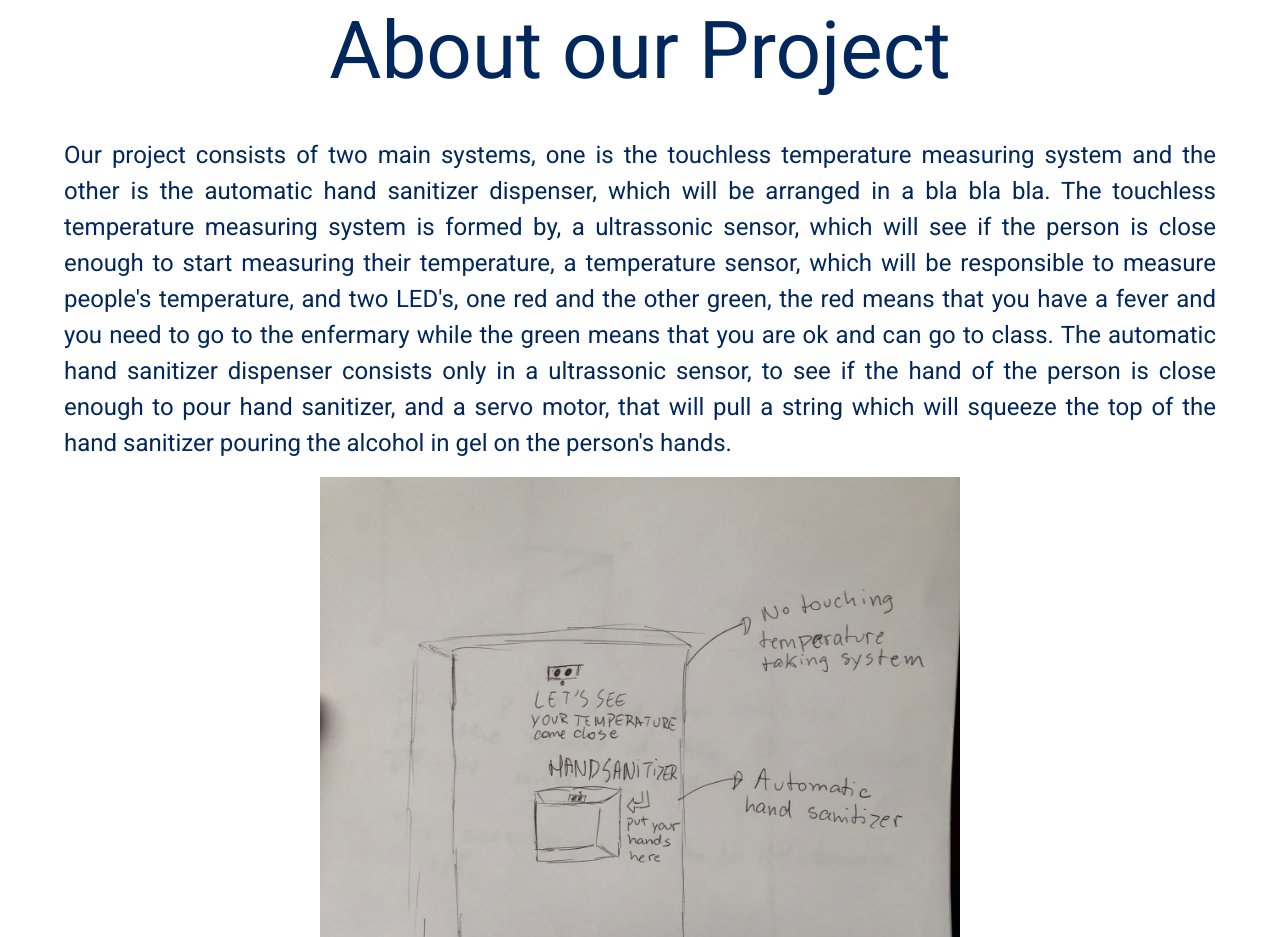
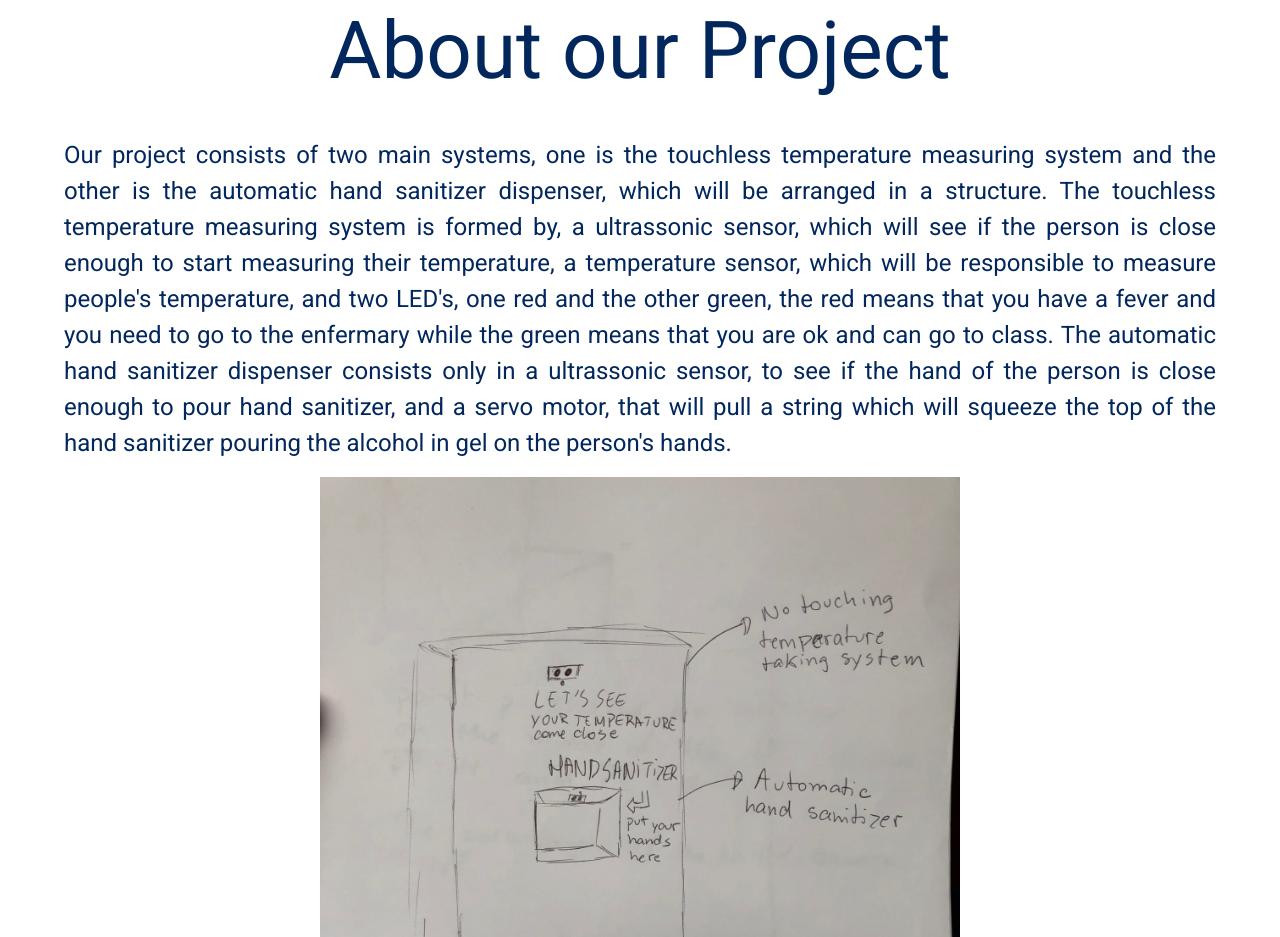
Before and after one commit to MateusIkezaki/FifthTermWeb, a website: page public/Station.html in a window 1280 px wide. Shown: the part 2575-3512 px from the top of the page. Drawn offline with nearby package versions, Linux system fonts and the light colour scheme.

Commit message:
rip mumbling

```diff
--- a/public/Station.html
+++ b/public/Station.html
@@ -123,7 +123,7 @@
     </div>
     <div class="projectdesc">
         <p>Our project consists of two main systems, one is the touchless temperature measuring system and the other is the
-            automatic hand sanitizer dispenser, which will be arranged in a bla bla bla. The touchless temperature
+            automatic hand sanitizer dispenser, which will be arranged in a structure. The touchless temperature
             measuring system is formed by, a ultrassonic sensor, which will see if the person is close enough to start
             measuring their temperature, a temperature sensor, which will be responsible to measure people's temperature,
             and two LED's, one red and the other green, the red means that you have a fever and you need to go to the
```
